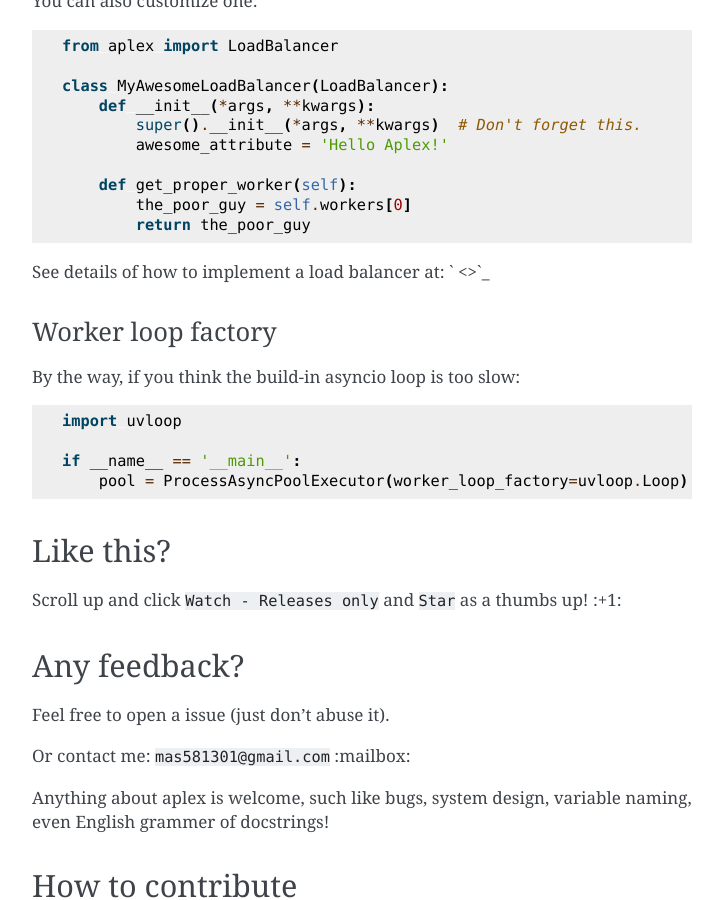
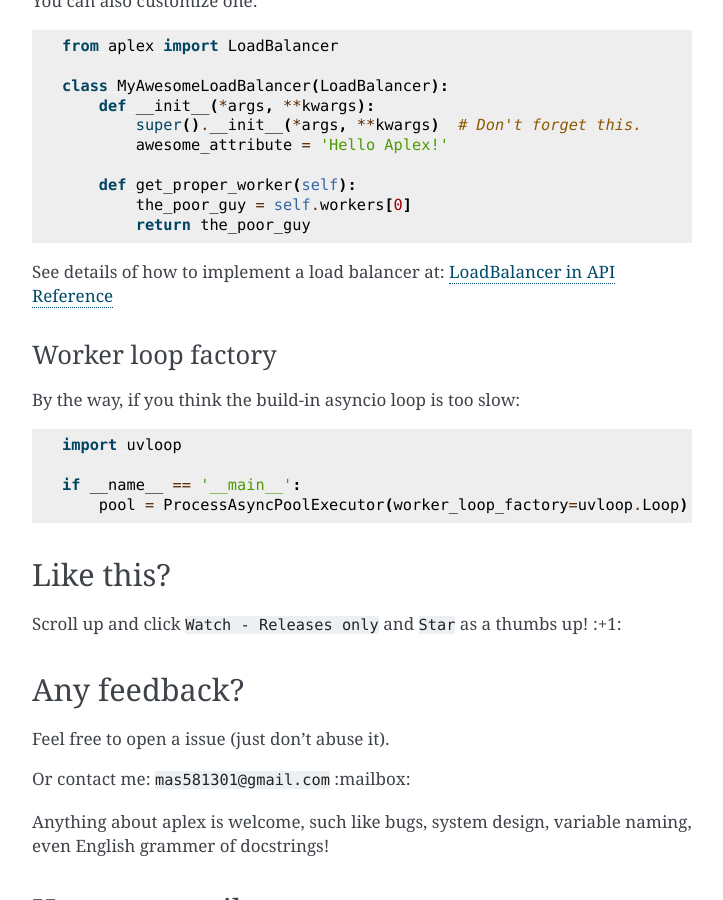
Before and after one commit to lunluen/aplex, a Sphinx documentation site: the page built from docs/quickstart.rst, in a window 1280 px wide and 900 px high, scrolled down 2627 px. Shown: the whole window, without its empty margins (388-1111 px from the left). Built offline with Sphinx 7.4.7, drawn with Linux system fonts in a browser that asks for light colours; some of the changed text lies outside the part shown.

Commit message:
Fix doc about load balancers
Add link of load balancer in README.
Fix dependency of api rst.
Shift LoadBalancer up in api.rst.

````diff
--- a/README.md
+++ b/README.md
@@ -38,6 +38,7 @@ git clone https://github.com/lunluen/aplex.git
 cd aplex
 pipenv install --dev
 ```
+
 or with setuptools
 
 ```bash
@@ -150,8 +151,7 @@ class MyAwesomeLoadBalancer(LoadBalancer):
         return the_poor_guy
 ```
 
-See details of how to implement a load balancer at: []()
-
+See details of how to implement a load balancer at: [LoadBalancer in API Reference](https://aplex.readthedocs.io/en/latest/api.html#module-aplex.load_balancers)
 
 ### Worker loop factory
 
--- a/docs/rtd_requirements.txt
+++ b/docs/rtd_requirements.txt
@@ -1,4 +1,5 @@
 # Waiting for pipenv support of ReadtheDocs, This file will be removed soon.
 # See at https://github.com/rtfd/readthedocs.org/issues/3181
 
+aplex
 m2r
````
Also changed, not shown: other parts of README.md (+1 -1 lines), docs/api.rst (+3 -12 lines).
